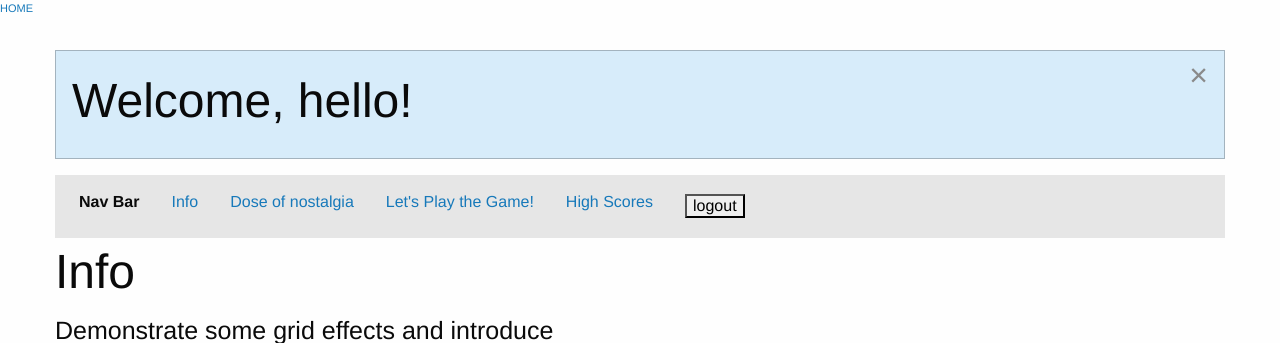
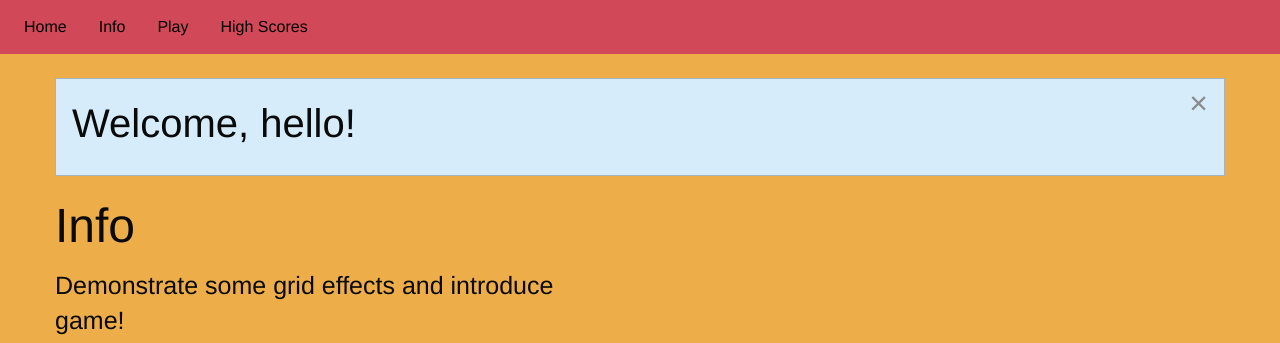
Before and after one commit to Addison-Huang/AllDogsGoToHeaven, a Flask app: page / in a window 1280 px wide. Shown: the top 343 px of the page. Run offline with Flask 2, Linux system fonts and the light colour scheme; a user stored in the database is signed in; some libraries are stand-ins or nearby versions.

Commit message:
foundatoin

```diff
--- a/templates/home.html
+++ b/templates/home.html
@@ -1,13 +1,39 @@
 {% extends 'base.html' %}
 
 {% block head %}<title> Home </title>
-<div class = "breadcrumbs">
+<!--<div class = "breadcrumbs">
   <ul class="breadcrumbs">
     <li><a href = "/" >Home</a></li>
   </ul>
 </div>
+-->
+    <link rel="stylesheet" href="https://cdnjs.cloudflare.com/ajax/libs/foundation/6.5.0/css/foundation.css">
+
+<body style="background-color:#EDAE49;">
+  <div  style="background-color:#D14958;" class="top-bar">
+    <div  style="background-color:#D14958;" class="top-bar-left">
+      <ul style="background-color:#D14958;" class="dropdown menu">
+	<li style="color:black;">
+	  <a style="color:black;"  href="#"> Home </a>
+	</li>
+	<li>
+	  <a style="color:black;" href="#info"> Info </a>
+	</li>
+	<li>
+	  <a style="color:black;" href="points"> Play </a>
+	</li>
+		<li>
+	  <a style="color:black;" href="high"> High Scores </a>
+	</li>
+      </ul>
+    </div>
+  </div>
+  <br>
+
 
 {% endblock %}
+
+
 
 {% block content %}
 {% set msgs = get_flashed_messages() %}
@@ -15,32 +41,20 @@
 		<h2>{{each}}<h2>
 		<br>
 		{% endfor %}
+
+
  <div class="grid-container">
-      <div class="grid-x grid-padding-x">
+      <div class="grid-x grid padding-x">
 <div class="large-12 cell">
-					<div class="primary callout" data-closable>
-        	<h1>Welcome, {{Name}}!</h1>
-        <button class="close-button" aria-label="Close alert" type="button" data-close>
+ <div class= "primary callout" data-closable>
+   <h2> Welcome, {{Name}}! </h2>
+   <button class= "close-button" aria-label="Close alert" type="button" data-close>
      <span aria-hidden="true">&times;</span>
    </button>
  </div>
 </div>
       </div>
-    <div class= "top-bar">
-      <div class = "top-bar-left">
-        <ul class = "menu">
-          <li class = "menu-text" data-magellan>Nav Bar</li>
-          <li><a href = '#info'>Info</a>
-					<li><a href = '#intro'>Dose of nostalgia</a>
-					<li><a href = '#playgame'>Let's Play the Game!</a>
-					<li><a href = '#high'>High Scores</a>
-          <li><a href = '#'>
-						<form action="/logout">
-					  	<input type="submit" name="logoutbutton" value="logout">
-						</form></a></li>
-        </ul>
-      </div>
-		</div>
+
     <div class="grid-x grid-padding-x" id = "info">
        <div class="large-6 medium-9 small-3 cell">
          <h1>Info</h1>
@@ -50,9 +64,7 @@
 <div class = "responsive-embed" id = "intro">
        <iframe width="200" height="100" src="https://www.youtube.com/embed/eNkvxqGmscY" frameborder="0"></iframe>
      </div>
-<div class = "Play game" id ="playgame">
-	<a href = "/points">Play Game!</a>
-</div>
+
 <h2>High Scores</h2>
 <div class = "high scores" id = "high">
 <ul class="accordion" data-accordion disabled>
@@ -73,5 +85,7 @@
   </li>
 </ul>
 </div>
+
 <br>
+
 {% endblock %}
```
Lines whose indentation alone changed are shown as unchanged.
